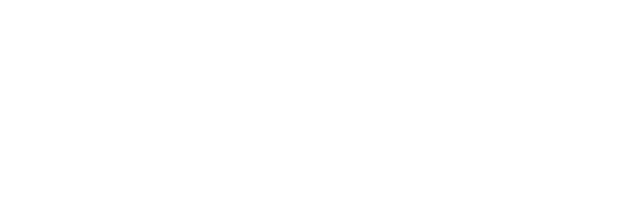
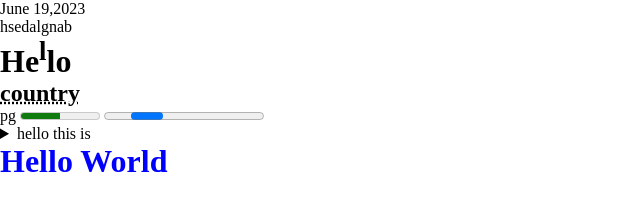
Before and after one commit to abdullahalmaruf1/digital-products, a plain HTML site: page Digital Agency/index.html in a window 1280 px wide. Shown: the whole page, without its empty margins (0-640 px from the left). Drawn offline with Linux system fonts and the light colour scheme.

Commit message:
done funny part

```diff
--- a/Digital Agency/index.html
+++ b/Digital Agency/index.html
@@ -4,8 +4,33 @@
     <meta charset="UTF-8">
     <meta name="viewport" content="width=device-width, initial-scale=1.0">
     <title>Document</title>
+    <link rel="stylesheet" href="test.css">
 </head>
 <body>
+        <time datetime="2020-06-15">June 19,2023</time>
+        <h1></h1>
+        <bdo dir="rtl">bangladesh</bdo>
+        <h1>He<sup>l</sup>lo</h1>
+        <h2><abbr title="this is bangladesh">country</abbr></h2>
+        <label for="">pg</label>
+        <meter id="disk" value="0.5"></meter>
+        <progress id="">utd;yifvifyuk</progress>
+        <details>
+            <summary>hello this is</summary>
+            <p>
+                Lorem ipsum dolor sit amet consectetur, adipisicing elit. Aliquam adipisci ipsam voluptas nesciunt tenetur deleniti perferendis ratione in suscipit consequuntur numquam ea, fugiat iure, expedita mollitia fugit magnam exercitationem vel.
+            </p>
+        </details>
+
+
+        <h1 class="test">Hello World</h1>
+
+
+
+
+
+
+
 
 </body>
 </html>
--- /dev/null
+++ b/Digital Agency/test.css
@@ -0,0 +1,8 @@
+*{
+    margin: 0px;
+    padding: 0px;
+}
+.test{
+    color: blue;
+    cursor: pointer;
+}
```
